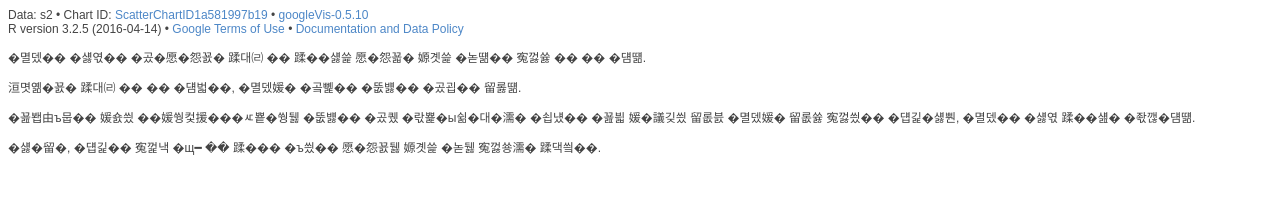
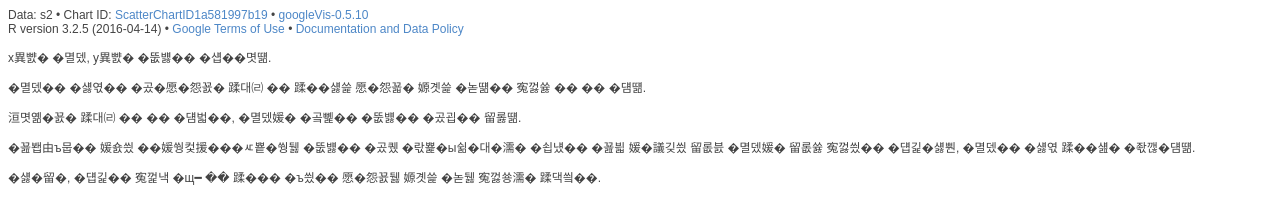
Before and after one commit to dykim924/dykim924.github.io, a plain HTML site: page ScatterChart.html in a window 1280 px wide. Drawn offline with Linux system fonts and the light colour scheme; a script that the page names is missing.

Commit message:
Update ScatterChart.html

```diff
--- a/ScatterChart.html
+++ b/ScatterChart.html
@@ -771,7 +771,9 @@ callbacks.shift()();
   &#8226; <a href="https://developers.google.com/terms/">Google Terms of Use</a> &#8226; <a href="https://google-developers.appspot.com/chart/interactive/docs/gallery/scatterchart">Documentation and Data Policy</a>
 </span></div>
 <p></p>
-<div><p>인구와 수입의 상관관계를 보면 두 변수의 관계가 거의 없다는 것을 알 수 있다.</p>
+<div>
+  <p>x축은 인구, y축은 소득을 나타낸다.</p>
+<p>인구와 수입의 상관관계를 보면 두 변수의 관계가 거의 없다는 것을 알 수 있다.</p>
 <p>그래프를 보면 알 수 있듯이, 인구가 적어도 소득이 적거나 많다.</p>
 <p>아프리카와 같이 저개발국가들에서는 소득이 적고 농업사회이므로 일손을 위한 가족이 많아 인구가 많을 것이라 예상하여, 인구와 수입 변수를 선택했다.</p>
 <p>하지만, 예상한 것과 달리 두 변수 사이의 관계는 거의 없는 것으로 보인다.</p>
```
